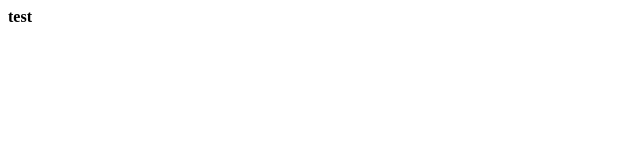
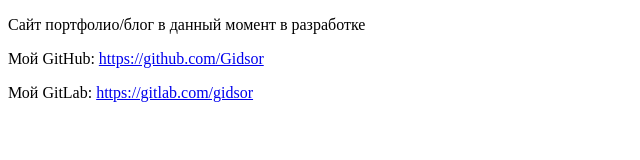
Before and after one commit to Gidsor/gidsor.github.io, a plain HTML site: page index.html in a window 1280 px wide. Shown: the whole page, without its empty margins (0-640 px from the left). Drawn offline with Linux system fonts and the light colour scheme.

Commit message:
Update index.html

```diff
--- a/index.html
+++ b/index.html
@@ -2,11 +2,13 @@
 <html>
 
 <head>
-  <title>Gidsor Site</title>
+  <title>Vadim Denisov • iOS Developer</title>
   <link rel="icon" type="image/png" href="icon.png" sizes="256x256" />
 </head>
 
 <body>
 </body>
-  <b>test</b>
+  <p>Сайт портфолио/блог в данный момент в разработке</p>
+  <p>Мой GitHub: <a href="https://github.com/Gidsor" target=_blank>https://github.com/Gidsor</a></p>
+  <p>Мой GitLab: <a href="https://gitlab.com/gidsor" target=_blank>https://gitlab.com/gidsor</a></p>
 </html>
```
